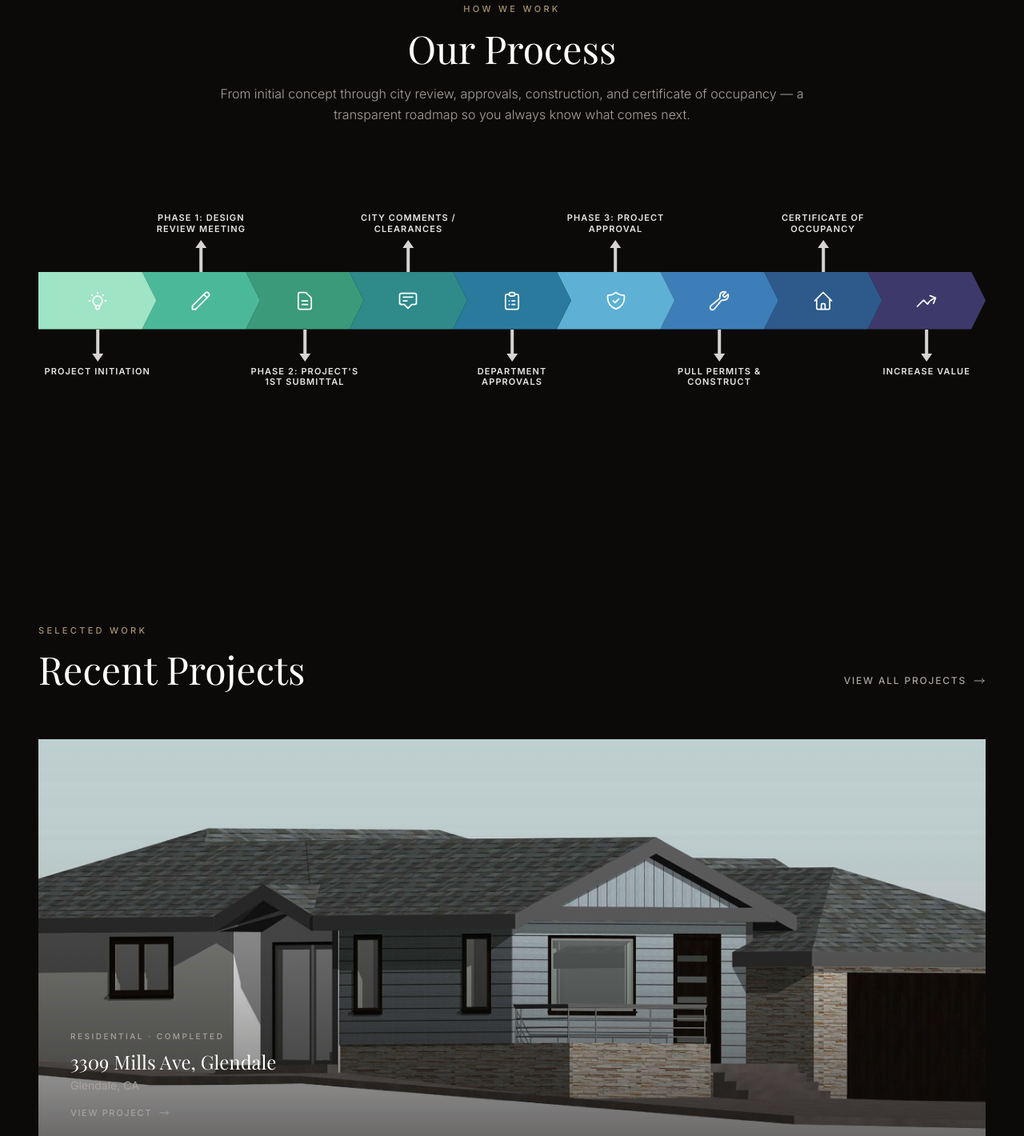
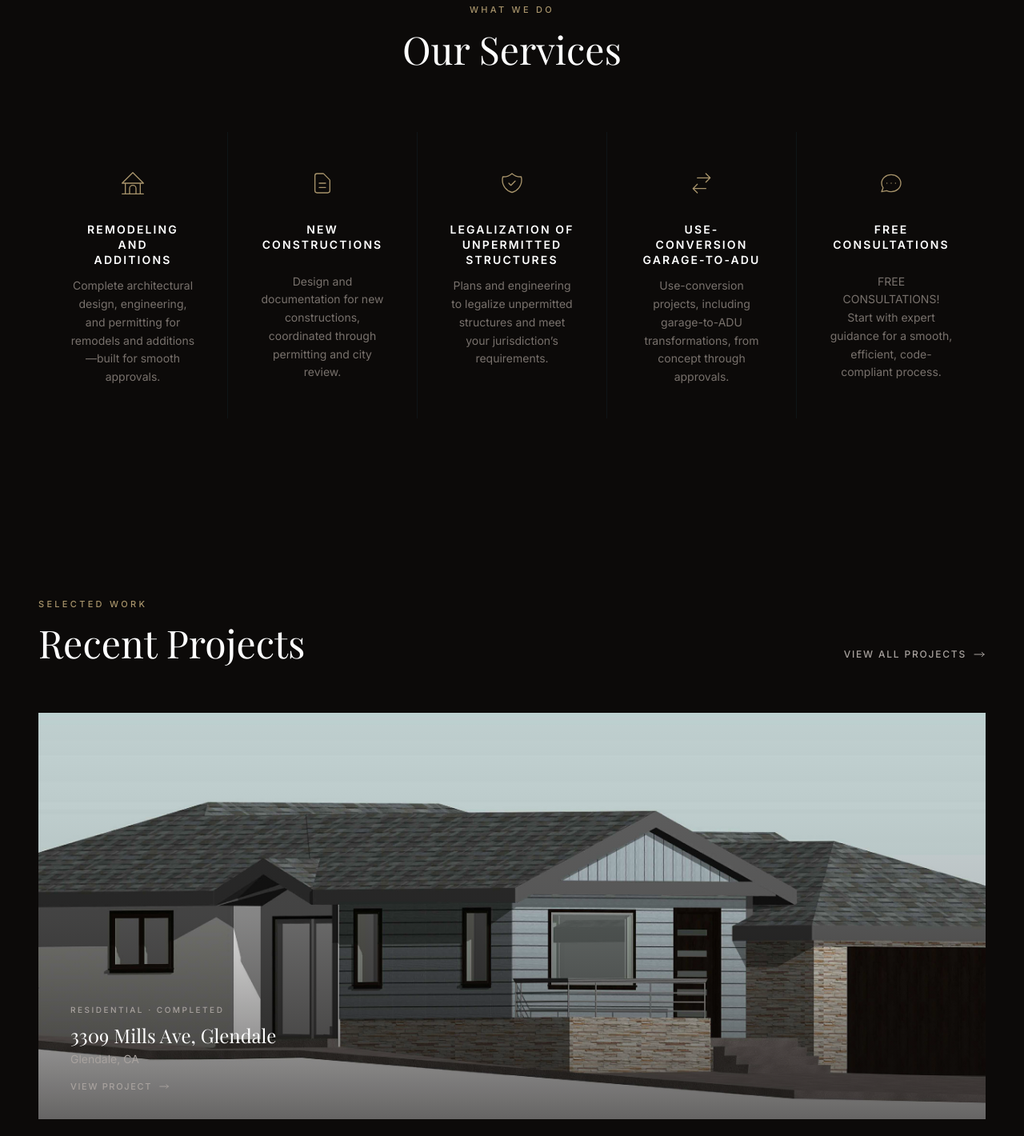
Before and after one commit to socalwebexperts/sams-bakery, an Astro site: page / in a window 1280 px wide. Shown: the part 1886-3306 px from the top of the page at 80% size. Built offline with nearby package versions, Linux system fonts and the light colour scheme; Astro itself is replaced by a stand-in of ours; grey boxes are pictures that could not be loaded; a web font is replaced by a local one.

Commit message:
Changed section positions and services text

```diff
--- a/src/pages/index.astro
+++ b/src/pages/index.astro
@@ -288,6 +288,130 @@ const processSteps = [
     </div>
   </section>
 
+  <!-- Services -->
+  <section class="py-20 lg:py-28 border-t border-stone-800/50">
+    <div class="mx-auto max-w-[1400px] px-6 lg:px-12">
+      <div class="text-center mb-20 reveal-on-scroll">
+        <p class="text-[11px] font-medium uppercase tracking-[0.3em] text-accent mb-4">What We Do</p>
+        <h2 class="font-[Playfair_Display] text-3xl md:text-4xl lg:text-5xl font-normal text-white">
+          Our Services
+        </h2>
+      </div>
+
+      <div class="grid grid-cols-1 md:grid-cols-2 lg:grid-cols-5 gap-px bg-deep/30">
+        {[
+          {
+            titleLines: ["Remodeling and", "additions"],
+            desc: "Complete architectural design, engineering, and permitting for remodels and additions—built for smooth approvals.",
+            icon: `<path stroke-linecap="round" stroke-linejoin="round" stroke-width="1" d="M2 22h20M12 2l10 10H2L12 2zM5 12v10M19 12v10M9 22v-5a3 3 0 016 0v5" />`,
+          },
+          {
+            titleLines: ["New", "constructions"],
+            desc: "Design and documentation for new constructions, coordinated through permitting and city review.",
+            icon: `<path stroke-linecap="round" stroke-linejoin="round" stroke-width="1" d="M9 12h6m-6 4h6m2 5H7a2 2 0 01-2-2V5a2 2 0 012-2h5.586a1 1 0 01.707.293l5.414 5.414a1 1 0 01.293.707V19a2 2 0 01-2 2z" />`,
+          },
+          {
+            titleLines: ["Legalization of", "unpermitted structures"],
+            desc: "Plans and engineering to legalize unpermitted structures and meet your jurisdiction’s requirements.",
+            icon: `<path stroke-linecap="round" stroke-linejoin="round" stroke-width="1" d="M9 12l2 2 4-4m5.618-4.016A11.955 11.955 0 0112 2.944a11.955 11.955 0 01-8.618 3.04A12.02 12.02 0 003 9c0 5.591 3.824 10.29 9 11.622 5.176-1.332 9-6.03 9-11.622 0-1.042-.133-2.052-.382-3.016z" />`,
+          },
+          {
+            titleLines: ["Use-conversion", "garage-to-ADU"],
+            desc: "Use-conversion projects, including garage-to-ADU transformations, from concept through approvals.",
+            icon: `<path stroke-linecap="round" stroke-linejoin="round" stroke-width="1" d="M8 7h12m0 0l-4-4m4 4l-4 4m0 6H4m0 0l4 4m-4-4l4-4" />`,
+          },
+          {
+            titleLines: ["Free consultations"],
+            desc: "FREE CONSULTATIONS! Start with expert guidance for a smooth, efficient, code-compliant process.",
+            icon: `<path stroke-linecap="round" stroke-linejoin="round" stroke-width="1" d="M8 12h.01M12 12h.01M16 12h.01M21 12c0 4.418-4.03 8-9 8a9.863 9.863 0 01-4.255-.949L3 20l1.395-3.72C3.512 15.042 3 13.574 3 12c0-4.418 4.03-8 9-8s9 3.582 9 8z" />`,
+          },
+        ].map((service, i) => (
+          <div
+            class="bg-stone-950 p-8 lg:p-10 text-center reveal-on-scroll group hover:bg-stone-900/50 transition-colors duration-500 flex flex-col"
+            style={`transition-delay: ${i * 0.1}s`}
+          >
+            <div class="inline-flex items-center justify-center w-12 h-12 mb-6 mx-auto">
+              <svg class="w-8 h-8 text-accent group-hover:text-accent-light transition-colors duration-300" fill="none" stroke="currentColor" viewBox="0 0 24 24" set:html={service.icon} />
+            </div>
+            <h3 class="text-sm font-semibold uppercase tracking-[0.15em] text-white mb-3 leading-snug min-h-[3.25rem]">
+              {service.titleLines[0]}
+              {service.titleLines.length > 1 ? <br /> : null}
+              {service.titleLines.length > 1 ? service.titleLines[1] : null}
+            </h3>
+            <p class="text-sm leading-relaxed text-stone-500 min-h-[6rem] flex-1">{service.desc}</p>
+          </div>
+        ))}
+      </div>
+    </div>
+  </section>
+
+  <!-- Featured Projects -->
+  <section class="py-20 lg:py-28">
+    <div class="mx-auto max-w-[1400px] px-6 lg:px-12">
+      <div class="flex items-end justify-between mb-16 reveal-on-scroll">
+        <div>
+          <p class="text-[11px] font-medium uppercase tracking-[0.3em] text-accent mb-4">Selected Work</p>
+          <h2 class="font-[Playfair_Display] text-3xl md:text-4xl lg:text-5xl font-normal text-white">
+            Recent Projects
+          </h2>
+        </div>
+        <a
+          href="/portfolio"
+          class="hidden md:inline-flex items-center gap-2 text-[12px] font-medium uppercase tracking-[0.15em] text-stone-400 hover:text-white transition-colors duration-300"
+        >
+          View All Projects
+          <svg class="w-4 h-4" fill="none" stroke="currentColor" viewBox="0 0 24 24"><path stroke-linecap="round" stroke-linejoin="round" stroke-width="1.5" d="M17 8l4 4m0 0l-4 4m4-4H3" /></svg>
+        </a>
+      </div>
+
+      <div class="grid grid-cols-1 md:grid-cols-2 gap-4 lg:gap-6">
+        {featuredProjects.map((project, i) => (
+          <a
+            href={`/portfolio/${project.slug}`}
+            class:list={[
+              "group relative overflow-hidden reveal-on-scroll",
+              i === 0 ? "md:col-span-2 aspect-[21/9]" : "aspect-[4/3]",
+            ]}
+            style={`transition-delay: ${i * 0.1}s`}
+          >
+            <img
+              src={project.thumbnail}
+              alt={project.title}
+              class="absolute inset-0 h-full w-full object-cover transition-transform duration-700 group-hover:scale-105"
+              loading="lazy"
+            />
+            <div class="absolute inset-0 bg-gradient-to-t from-stone-950/90 via-stone-950/20 to-transparent opacity-70 group-hover:opacity-90 transition-opacity duration-500"></div>
+            <div class="absolute inset-0 flex flex-col justify-end p-6 lg:p-10">
+              <div class="transform transition-transform duration-500 group-hover:translate-y-0 translate-y-2">
+                <p class="text-[10px] font-medium uppercase tracking-[0.25em] text-stone-400 mb-2">
+                  {project.category} &middot; {project.status}
+                </p>
+                <h3 class="font-[Playfair_Display] text-xl lg:text-2xl font-normal text-white">
+                  {project.title}
+                </h3>
+                <p class="text-sm text-stone-400 mt-1">{project.location}</p>
+                <div class="mt-4 flex items-center gap-2 text-[11px] font-medium uppercase tracking-[0.15em] text-stone-400 group-hover:text-white transition-colors duration-300">
+                  <span>View Project</span>
+                  <svg class="w-3.5 h-3.5 transform transition-transform duration-300 group-hover:translate-x-1" fill="none" stroke="currentColor" viewBox="0 0 24 24"><path stroke-linecap="round" stroke-linejoin="round" stroke-width="1.5" d="M17 8l4 4m0 0l-4 4m4-4H3" /></svg>
+                </div>
+              </div>
+            </div>
+          </a>
+        ))}
+      </div>
+
+      <div class="mt-10 text-center md:hidden">
+        <a
+          href="/portfolio"
+          class="inline-flex items-center gap-2 text-[12px] font-medium uppercase tracking-[0.15em] text-stone-400 hover:text-white transition-colors duration-300"
+        >
+          View All Projects
+          <svg class="w-4 h-4" fill="none" stroke="currentColor" viewBox="0 0 24 24"><path stroke-linecap="round" stroke-linejoin="round" stroke-width="1.5" d="M17 8l4 4m0 0l-4 4m4-4H3" /></svg>
+        </a>
+      </div>
+    </div>
+  </section>
+
   <!-- Our Process -->
   <section class="py-20 lg:py-28 bg-stone-950">
     <div class="mx-auto max-w-[1400px] px-6 lg:px-12">
@@ -361,126 +485,6 @@ const processSteps = [
             </div>
           ))}
         </div>
-      </div>
-    </div>
-  </section>
-
-  <!-- Featured Projects -->
-  <section class="py-20 lg:py-28">
-    <div class="mx-auto max-w-[1400px] px-6 lg:px-12">
-      <div class="flex items-end justify-between mb-16 reveal-on-scroll">
-        <div>
-          <p class="text-[11px] font-medium uppercase tracking-[0.3em] text-accent mb-4">Selected Work</p>
-          <h2 class="font-[Playfair_Display] text-3xl md:text-4xl lg:text-5xl font-normal text-white">
-            Recent Projects
-          </h2>
-        </div>
-        <a
-          href="/portfolio"
-          class="hidden md:inline-flex items-center gap-2 text-[12px] font-medium uppercase tracking-[0.15em] text-stone-400 hover:text-white transition-colors duration-300"
-        >
-          View All Projects
-          <svg class="w-4 h-4" fill="none" stroke="currentColor" viewBox="0 0 24 24"><path stroke-linecap="round" stroke-linejoin="round" stroke-width="1.5" d="M17 8l4 4m0 0l-4 4m4-4H3" /></svg>
-        </a>
-      </div>
-
-      <div class="grid grid-cols-1 md:grid-cols-2 gap-4 lg:gap-6">
-        {featuredProjects.map((project, i) => (
-          <a
-            href={`/portfolio/${project.slug}`}
-            class:list={[
-              "group relative overflow-hidden reveal-on-scroll",
-              i === 0 ? "md:col-span-2 aspect-[21/9]" : "aspect-[4/3]",
-            ]}
-            style={`transition-delay: ${i * 0.1}s`}
-          >
-            <img
-              src={project.thumbnail}
-              alt={project.title}
-              class="absolute inset-0 h-full w-full object-cover transition-transform duration-700 group-hover:scale-105"
-              loading="lazy"
-            />
-            <div class="absolute inset-0 bg-gradient-to-t from-stone-950/90 via-stone-950/20 to-transparent opacity-70 group-hover:opacity-90 transition-opacity duration-500"></div>
-            <div class="absolute inset-0 flex flex-col justify-end p-6 lg:p-10">
-              <div class="transform transition-transform duration-500 group-hover:translate-y-0 translate-y-2">
-                <p class="text-[10px] font-medium uppercase tracking-[0.25em] text-stone-400 mb-2">
-                  {project.category} &middot; {project.status}
-                </p>
-                <h3 class="font-[Playfair_Display] text-xl lg:text-2xl font-normal text-white">
-                  {project.title}
-                </h3>
-                <p class="text-sm text-stone-400 mt-1">{project.location}</p>
-                <div class="mt-4 flex items-center gap-2 text-[11px] font-medium uppercase tracking-[0.15em] text-stone-400 group-hover:text-white transition-colors duration-300">
-                  <span>View Project</span>
-                  <svg class="w-3.5 h-3.5 transform transition-transform duration-300 group-hover:translate-x-1" fill="none" stroke="currentColor" viewBox="0 0 24 24"><path stroke-linecap="round" stroke-linejoin="round" stroke-width="1.5" d="M17 8l4 4m0 0l-4 4m4-4H3" /></svg>
-                </div>
-              </div>
-            </div>
-          </a>
-        ))}
-      </div>
-
-      <div class="mt-10 text-center md:hidden">
-        <a
-          href="/portfolio"
-          class="inline-flex items-center gap-2 text-[12px] font-medium uppercase tracking-[0.15em] text-stone-400 hover:text-white transition-colors duration-300"
-        >
-          View All Projects
-          <svg class="w-4 h-4" fill="none" stroke="currentColor" viewBox="0 0 24 24"><path stroke-linecap="round" stroke-linejoin="round" stroke-width="1.5" d="M17 8l4 4m0 0l-4 4m4-4H3" /></svg>
-        </a>
-      </div>
-    </div>
-  </section>
-
-  <!-- Services -->
-  <section class="py-20 lg:py-28 border-t border-stone-800/50">
-    <div class="mx-auto max-w-[1400px] px-6 lg:px-12">
-      <div class="text-center mb-20 reveal-on-scroll">
-        <p class="text-[11px] font-medium uppercase tracking-[0.3em] text-accent mb-4">What We Do</p>
-        <h2 class="font-[Playfair_Display] text-3xl md:text-4xl lg:text-5xl font-normal text-white">
-          Our Services
-        </h2>
-      </div>
-
-      <div class="grid grid-cols-1 md:grid-cols-2 lg:grid-cols-5 gap-px bg-deep/30">
-        {[
-          {
-            title: "Architecture",
-            desc: "Comprehensive architectural design from concept through construction documentation, tailored to your vision.",
-            icon: `<path stroke-linecap="round" stroke-linejoin="round" stroke-width="1" d="M2 22h20M12 2l10 10H2L12 2zM5 12v10M19 12v10M9 22v-5a3 3 0 016 0v5" />`,
-          },
-          {
-            title: "Plans",
-            desc: "Detailed construction drawings and documentation that translate design intent into buildable reality.",
-            icon: `<path stroke-linecap="round" stroke-linejoin="round" stroke-width="1" d="M9 12h6m-6 4h6m2 5H7a2 2 0 01-2-2V5a2 2 0 012-2h5.586a1 1 0 01.707.293l5.414 5.414a1 1 0 01.293.707V19a2 2 0 01-2 2z" />`,
-          },
-          {
-            title: "Permitting",
-            desc: "Expert navigation of regulatory frameworks and city agencies to ensure smooth project approvals.",
-            icon: `<path stroke-linecap="round" stroke-linejoin="round" stroke-width="1" d="M9 12l2 2 4-4m5.618-4.016A11.955 11.955 0 0112 2.944a11.955 11.955 0 01-8.618 3.04A12.02 12.02 0 003 9c0 5.591 3.824 10.29 9 11.622 5.176-1.332 9-6.03 9-11.622 0-1.042-.133-2.052-.382-3.016z" />`,
-          },
-          {
-            title: "Consulting",
-            desc: "Strategic guidance on feasibility, entitlements, and value engineering for informed decision-making.",
-            icon: `<path stroke-linecap="round" stroke-linejoin="round" stroke-width="1" d="M8 12h.01M12 12h.01M16 12h.01M21 12c0 4.418-4.03 8-9 8a9.863 9.863 0 01-4.255-.949L3 20l1.395-3.72C3.512 15.042 3 13.574 3 12c0-4.418 4.03-8 9-8s9 3.582 9 8z" />`,
-          },
-          {
-            title: "Tutorials",
-            desc: "Educational resources and hands-on workshops sharing our expertise with the next generation of designers.",
-            icon: `<path stroke-linecap="round" stroke-linejoin="round" stroke-width="1" d="M12 6.253v13m0-13C10.832 5.477 9.246 5 7.5 5S4.168 5.477 3 6.253v13C4.168 18.477 5.754 18 7.5 18s3.332.477 4.5 1.253m0-13C13.168 5.477 14.754 5 16.5 5c1.747 0 3.332.477 4.5 1.253v13C19.832 18.477 18.247 18 16.5 18c-1.746 0-3.332.477-4.5 1.253" />`,
-          },
-        ].map((service, i) => (
-          <div
-            class="bg-stone-950 p-8 lg:p-10 text-center reveal-on-scroll group hover:bg-stone-900/50 transition-colors duration-500"
-            style={`transition-delay: ${i * 0.1}s`}
-          >
-            <div class="inline-flex items-center justify-center w-12 h-12 mb-6">
-              <svg class="w-8 h-8 text-accent group-hover:text-accent-light transition-colors duration-300" fill="none" stroke="currentColor" viewBox="0 0 24 24" set:html={service.icon} />
-            </div>
-            <h3 class="text-sm font-semibold uppercase tracking-[0.15em] text-white mb-3">{service.title}</h3>
-            <p class="text-sm leading-relaxed text-stone-500">{service.desc}</p>
-          </div>
-        ))}
       </div>
     </div>
   </section>
```
